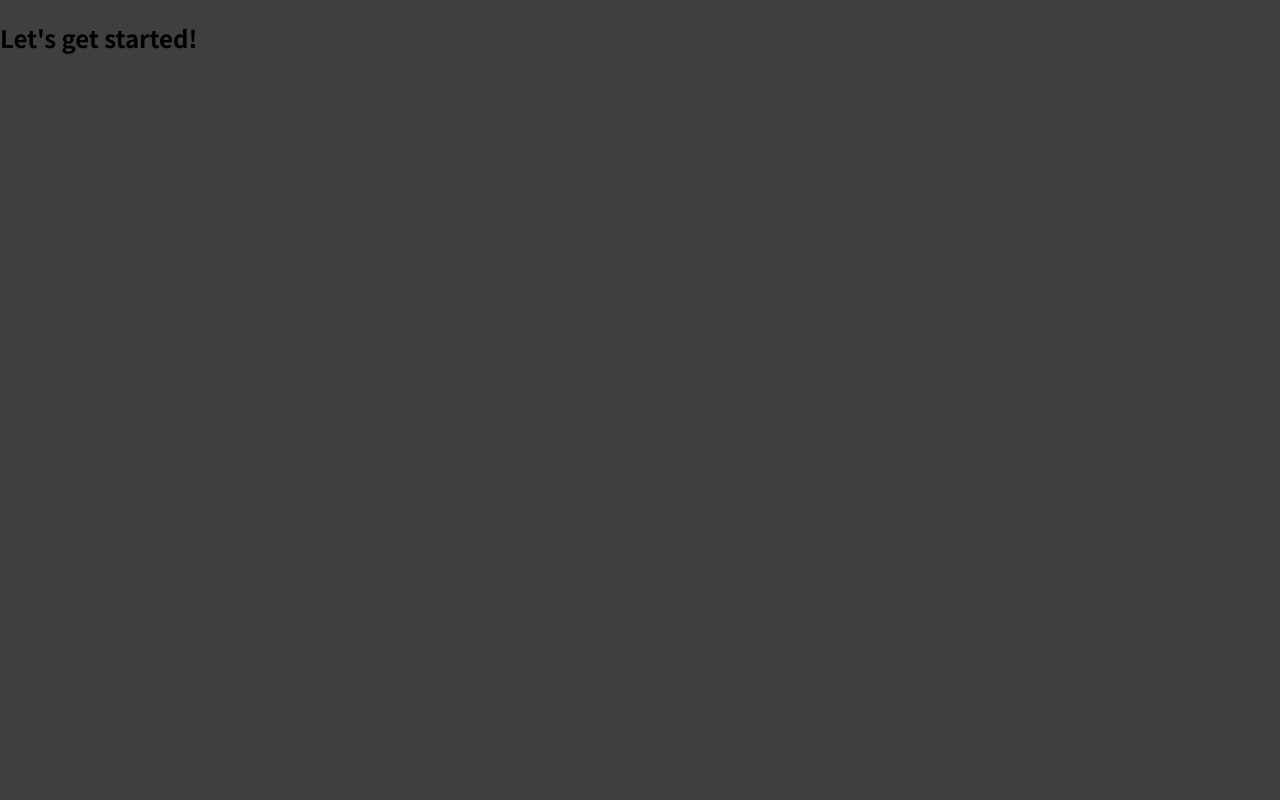
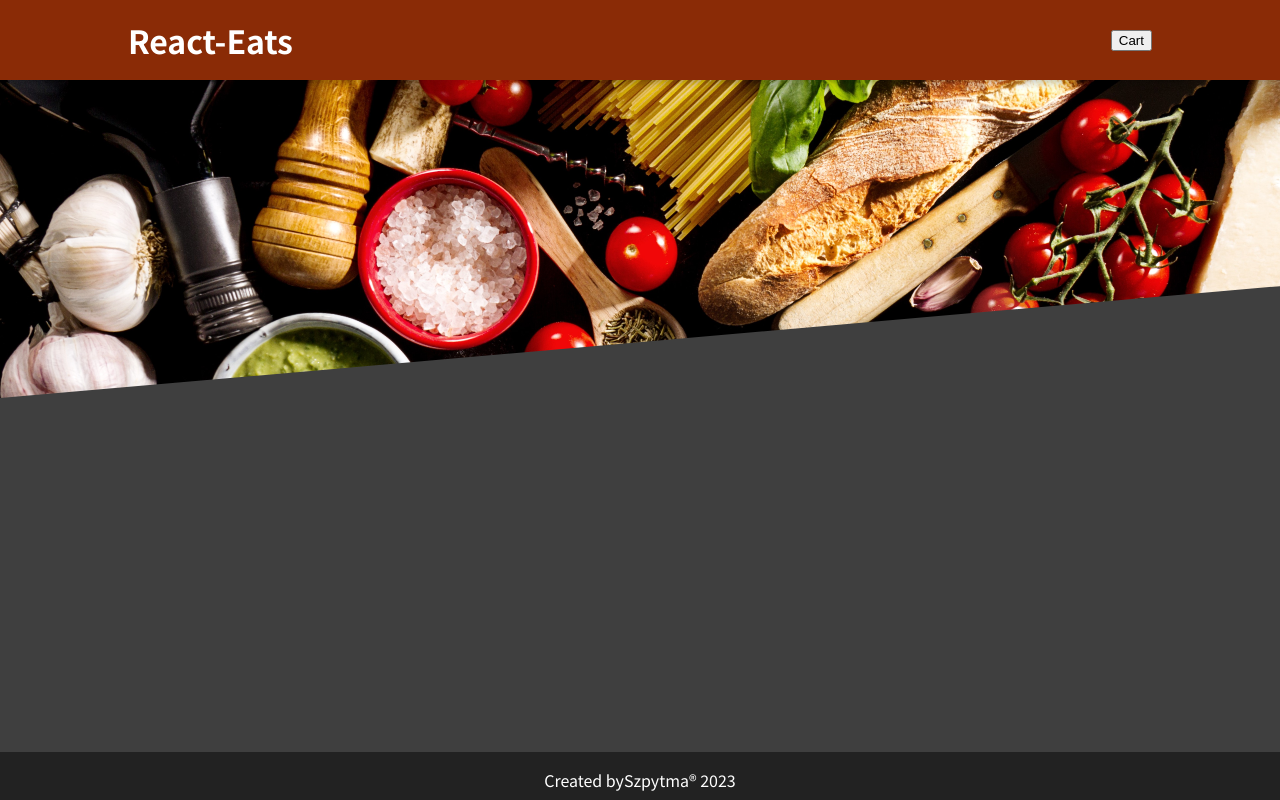
Before and after one commit to Szpytma/react-eats, a React (Create React App) app: page / in a window 1280 px wide. Built offline with nearby package versions, Linux system fonts and the light colour scheme.

Commit message:
header and footer implemented

```diff
--- a/public/index.html
+++ b/public/index.html
@@ -24,7 +24,7 @@
       work correctly both with client-side routing and a non-root public URL.
       Learn how to configure a non-root public URL by running `npm run build`.
     -->
-    <title>React App</title>
+    <title>React-eats</title>
   </head>
   <body>
     <noscript>You need to enable JavaScript to run this app.</noscript>
--- a/src/App.js
+++ b/src/App.js
@@ -1,8 +1,11 @@
+import Footer from "./components/Layout/Footer";
+import Header from "./components/Layout/Header";
 function App() {
   return (
-    <div>
-      <h2>Let's get started!</h2>
-    </div>
+    <>
+      <Header />
+      <Footer />
+    </>
   );
 }
 
--- /dev/null
+++ b/src/components/Layout/Footer.css
@@ -0,0 +1,17 @@
+.footer {
+  position: fixed;
+  display: flex;
+  flex-wrap: nowrap;
+  justify-content: center;
+  left: 0;
+  bottom: 0;
+  width: 100%;
+  height: 3rem;
+  background-color: #222;
+  color: #fff;
+  padding: 1rem;
+}
+.footer a {
+  color: #fff;
+  text-decoration: none;
+}
--- /dev/null
+++ b/src/components/Layout/Footer.jsx
@@ -0,0 +1,18 @@
+import "./Footer.css";
+const Footer = () => {
+  const szpytma = "https://github.com/Szpytma/";
+  let year = new Date().getFullYear();
+
+  return (
+    <footer className="footer">
+      Created by{" "}
+      <a href={szpytma} target="_blank" rel="noreferrer">
+        {" "}
+        Szpytma
+      </a>
+      ® {year}
+    </footer>
+  );
+};
+
+export default Footer;
--- /dev/null
+++ b/src/components/Layout/Header.css
@@ -0,0 +1,29 @@
+.header {
+  position: fixed;
+  top: 0;
+  left: 0;
+  width: 100%;
+  height: 5rem;
+  background-color: #8a2b06;
+  color: white;
+  display: flex;
+  justify-content: space-between;
+  align-items: center;
+  padding: 0 10%;
+  box-shadow: 0 2px 8px rgba(0, 0, 0, 0.25);
+  z-index: 10;
+}
+
+.main-image {
+  width: 100%;
+  height: 25rem;
+  z-index: 0;
+  overflow: hidden;
+}
+
+.main-image img {
+  width: 110%;
+  height: 100%;
+  object-fit: cover;
+  transform: rotateZ(-5deg) translateY(-4rem) translateX(-1rem);
+}
--- /dev/null
+++ b/src/components/Layout/Header.jsx
@@ -0,0 +1,18 @@
+import "./Header.css";
+import mealsImage from "../../assets/meals.jpg";
+
+const Header = () => {
+  return (
+    <>
+      <header className="header">
+        <h1>React-Eats</h1>
+        <button>Cart</button>
+      </header>
+      <div className="main-image">
+        <img src={mealsImage} alt="a table full of delicious food!"></img>
+      </div>
+    </>
+  );
+};
+
+export default Header;
```
Also changed, not shown: src/assets/meals.jpg (added).
